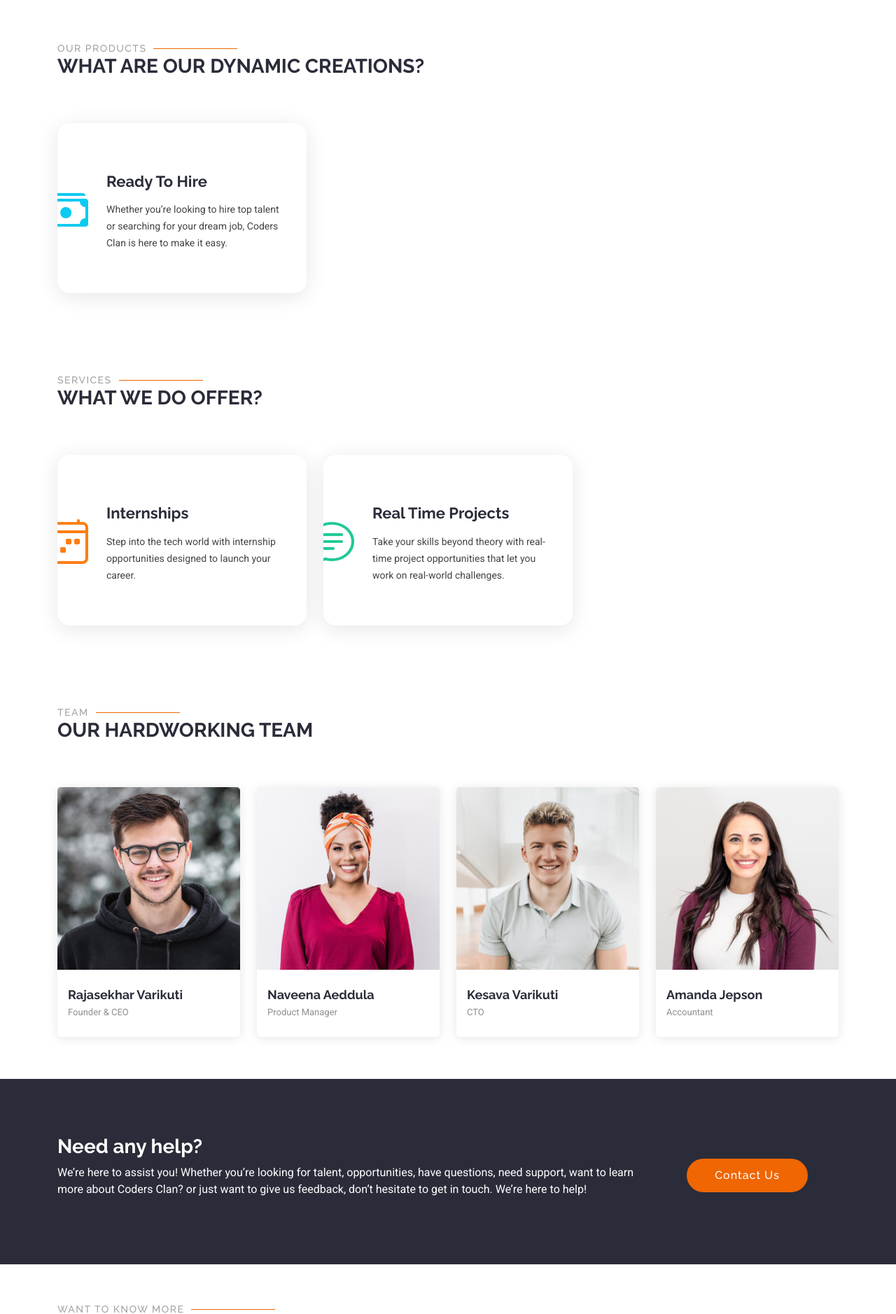
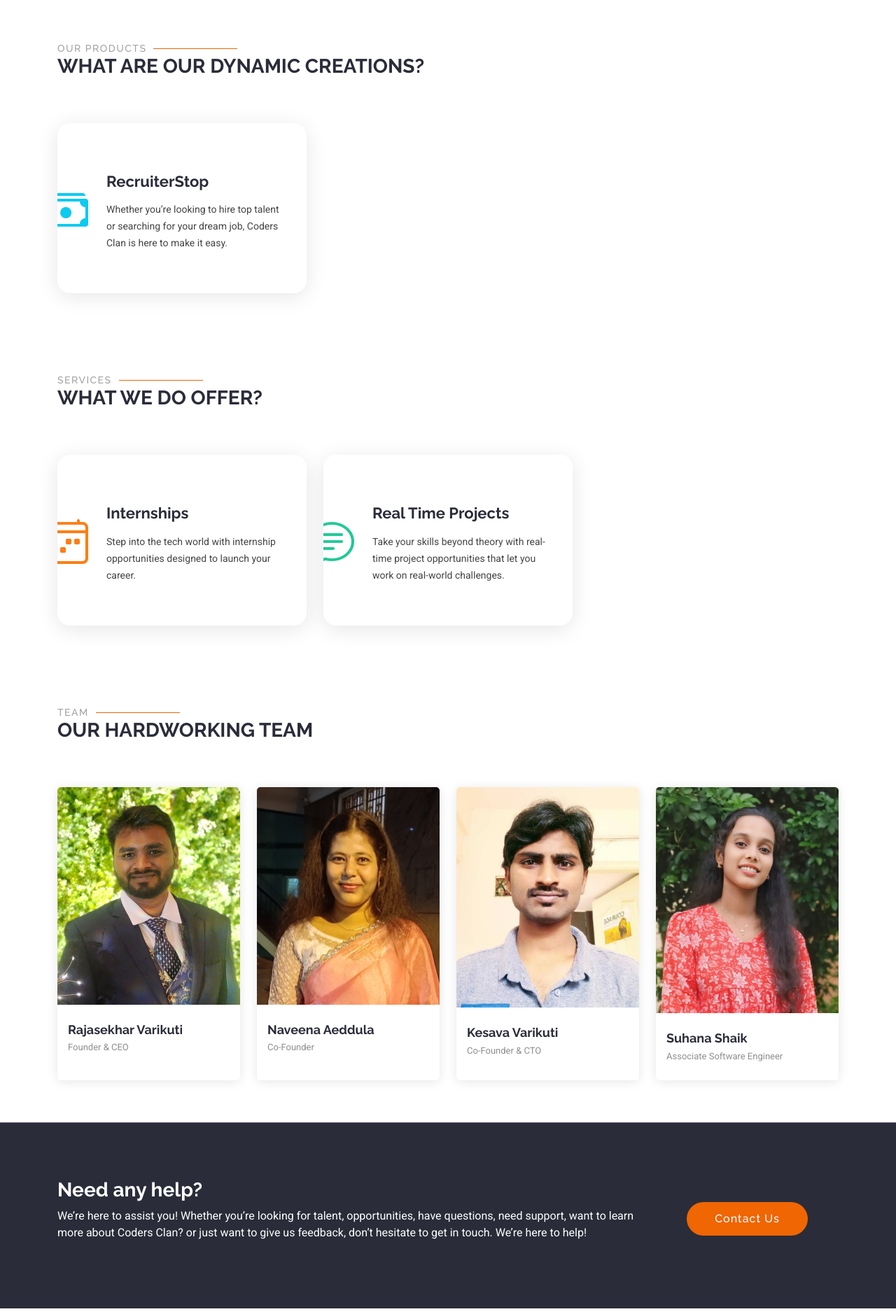
Before and after one commit to rajasekhar-varikuti/codersclan_landing_ec2, a Django app: page / in a window 1280 px wide. Shown: the part 1246-3124 px from the top of the page at 70% size. Run offline with Django 5.2, Linux system fonts and the light colour scheme; some libraries are stand-ins or nearby versions.

Commit message:
team pics added

```diff
--- a/templates/index.html
+++ b/templates/index.html
@@ -178,7 +178,7 @@
                             <div class="icon">
                                 <i class="bi bi-cash-stack" style="color: #0dcaf0;"></i>
                             </div>
-                            <h3>Ready To Hire</h3>
+                            <h3>RecruiterStop</h3>
                             <p>
                                 Whether you’re looking to hire top talent or searching
                                 for your dream job, Coders Clan is here to make it easy.
@@ -240,7 +240,7 @@
                     <div class="col-lg-3 col-md-6 d-flex align-items-stretch" data-aos="fade-up" data-aos-delay="100">
                         <div class="team-member">
                             <div class="member-img">
-                                <img src="/static/assets/img/team/team-1.jpg" class="img-fluid" alt="">
+                                <img src="/static/assets/img/team/rajasekhar.jpg" class="img-fluid" alt="">
                                 <div class="social">
                                     <a href=""><i class="bi bi-twitter-x"></i></a>
                                     <a href=""><i class="bi bi-facebook"></i></a>
@@ -257,7 +257,7 @@
                     <div class="col-lg-3 col-md-6 d-flex align-items-stretch" data-aos="fade-up" data-aos-delay="200">
                         <div class="team-member">
                             <div class="member-img">
-                                <img src="/static/assets/img/team/team-2.jpg" class="img-fluid" alt="">
+                                <img src="/static/assets/img/team/naveena.png" class="img-fluid" alt="">
                                 <div class="social">
                                     <a href=""><i class="bi bi-twitter-x"></i></a>
                                     <a href=""><i class="bi bi-facebook"></i></a>
@@ -267,14 +267,14 @@
                             </div>
                             <div class="member-info">
                                 <h4>Naveena Aeddula</h4>
-                                <span>Product Manager</span>
+                                <span>Co-Founder</span>
                             </div>
                         </div>
                     </div><!-- End Team Member -->
                     <div class="col-lg-3 col-md-6 d-flex align-items-stretch" data-aos="fade-up" data-aos-delay="300">
                         <div class="team-member">
                             <div class="member-img">
-                                <img src="/static/assets/img/team/team-3.jpg" class="img-fluid" alt="">
+                                <img src="/static/assets/img/team/kesava.jpg" class="img-fluid" alt="">
                                 <div class="social">
                                     <a href=""><i class="bi bi-twitter-x"></i></a>
                                     <a href=""><i class="bi bi-facebook"></i></a>
@@ -284,14 +284,14 @@
                             </div>
                             <div class="member-info">
                                 <h4>Kesava Varikuti</h4>
-                                <span>CTO</span>
+                                <span>Co-Founder & CTO</span>
                             </div>
                         </div>
                     </div><!-- End Team Member -->
                     <div class="col-lg-3 col-md-6 d-flex align-items-stretch" data-aos="fade-up" data-aos-delay="400">
                         <div class="team-member">
                             <div class="member-img">
-                                <img src="/static/assets/img/team/team-4.jpg" class="img-fluid" alt="">
+                                <img src="/static/assets/img/team/suhana.png" class="img-fluid" alt="">
                                 <div class="social">
                                     <a href=""><i class="bi bi-twitter-x"></i></a>
                                     <a href=""><i class="bi bi-facebook"></i></a>
@@ -300,8 +300,8 @@
                                 </div>
                             </div>
                             <div class="member-info">
-                                <h4>Amanda Jepson</h4>
-                                <span>Accountant</span>
+                                <h4>Suhana Shaik</h4>
+                                <span>Associate Software Engineer</span>
                             </div>
                         </div>
                     </div><!-- End Team Member -->
```
Also changed, not shown: static/assets/img/team/kesava.jpg (added), static/assets/img/team/naveena.png (added), static/assets/img/team/rajasekhar.jpg (added), static/assets/img/team/suhana.png (added).
